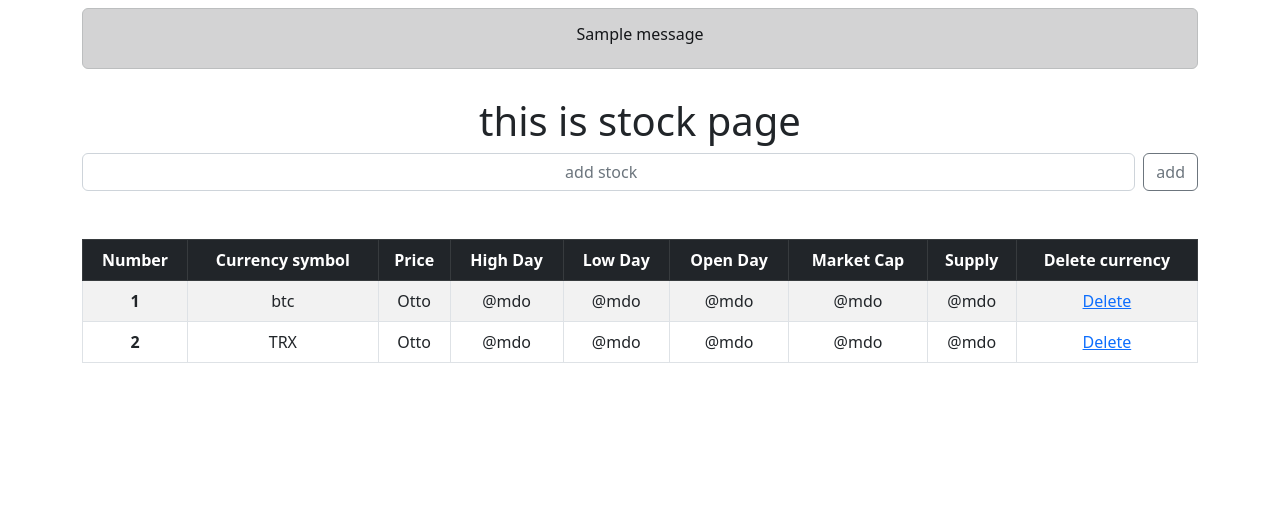
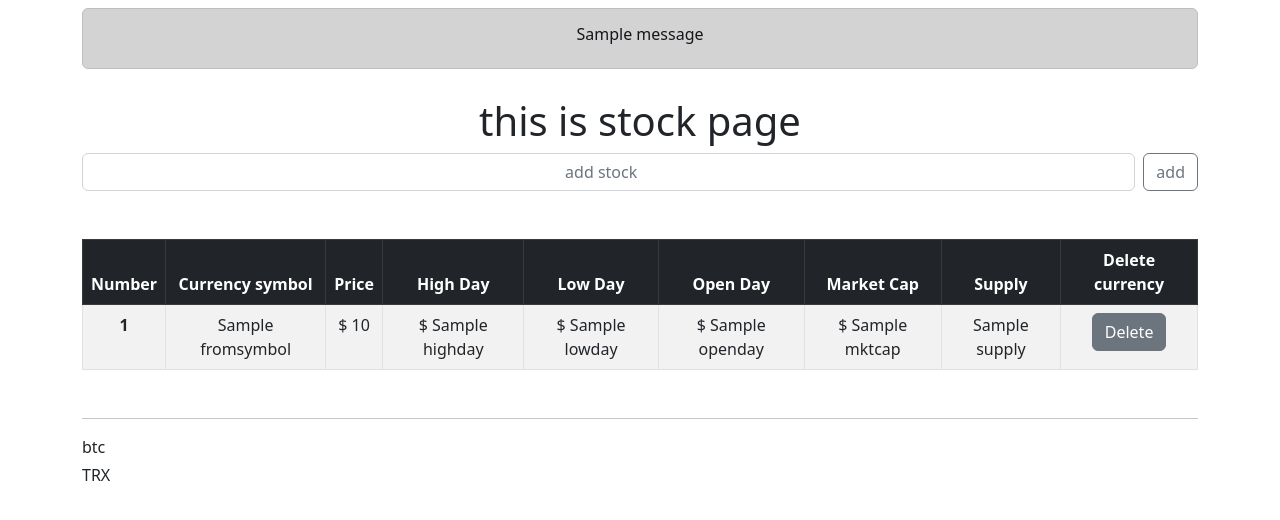
Before and after one commit to bahmanpnn/stock_prices_with_django, a Django app: template stock_prices_with_django/quotes/templates/stock_page.html in a window 1280 px wide. Shown: the part 56-576 px from the top of the page. Run offline with Django 4.2, Linux system fonts and the light colour scheme; data comes from the database, SQL or seed files in the repository; both versions use the stored data as it was after the commit; the template is opened without the code that fills it: values that come from a table or form of the project are taken from there, most other values are stand-ins (such as "Sample title", 1, 10 or a date in 2020); one stand-in notice (Sample message) is shown.

Commit message:
35-table completed and showing added currency in table(stock_page) done

```diff
--- a/stock_prices_with_django/quotes/templates/stock_page.html
+++ b/stock_prices_with_django/quotes/templates/stock_page.html
@@ -3,15 +3,6 @@
     <title>about page</title>
 {% endblock %}
 {% block content %}
-    {#    {% if messages %}#}
-    {#        {% for message in messages %}#}
-    {#            <div class="alert alert-dark text-center mt-2 mb-1 " role="alert">#}
-    {#                {{ message }}#}
-    {#                <button class="close" data-dismiss="alert"><small><sup>x</sup></small></button>#}
-    {#            </div>#}
-    {##}
-    {#        {% endfor %}#}
-    {#    {% endif %}#}
     <div class="text-center">
         <h1>this is stock page</h1>
         <form class="d-flex" role="search" action="{% url 'stock_page' %}" method="post"
@@ -24,6 +15,7 @@
         </form>
     </div>
     <div class="mb-5">
+        {% if stocks %}
             <table class="table table-striped table-hover table-bordered mt-5">
                 <thead class="table-dark">
                 <tr>
@@ -39,33 +31,46 @@
                 </tr>
                 </thead>
                 <tbody>
-            {% for stock in stocks %}
+                {% for stock_item in stock_items %}
                     <tr>
                         <th class="text-center" scope="row">{{ forloop.counter }}</th>
-                    <td class="text-center">{{ stock.name }}</td>
-                    <td class="text-center">Otto</td>
-                    <td class="text-center">@mdo</td>
-                    <td class="text-center">@mdo</td>
-                    <td class="text-center">@mdo</td>
-                    <td class="text-center">@mdo</td>
-                    <td class="text-center">@mdo</td>
+                        <td class="text-center">{{ stock_item.FROMSYMBOL }}</td>
+                        <td class="text-center">$ {{ stock_item.PRICE }}</td>
+                        <td class="text-center">$ {{ stock_item.HIGHDAY }}</td>
+                        <td class="text-center">$ {{ stock_item.LOWDAY }}</td>
+                        <td class="text-center">$ {{ stock_item.OPENDAY }}</td>
+                        <td class="text-center">$ {{ stock_item.MKTCAP }}</td>
+                        <td class="text-center">{{ stock_item.SUPPLY }}</td>
                         <td class="text-center">
-                        <a href="{% url 'delete_stock' stock_id=stock.id %}">
+                            <a href="{% url 'delete_stock' stock_symbol=stock_item.FROMSYMBOL %}"
+                               class="btn
+                            btn-secondary">
                                 <span aria-hidden="true">Delete</span>
-                        </a></td>
+                            </a>
+                        </td>
                     </tr>
                 {% endfor %}
                 </tbody>
             </table>
-        {#        <ul class="navbar-nav">#}
-        {#            {% for stock in stocks %}#}
-        {#                <li class="mb-1">#}
-        {#                    {{ stock|upper }}#}
-        {#                    <a href="{% url 'delete_stock' stock_id=stock.id %}">#}
-        {#                        <span aria-hidden="true">&times;</span>#}
-        {#                    </a>#}
-        {#                </li>#}
-        {#            {% endfor %}#}
-        {#        </ul>#}
+        {% else %}
+            <h2 class="text-center">there is no currency in database!! add one with search box</h2>
+        {% endif %}
     </div>
+    <hr>
+    <ul class="navbar-nav">
+        {% for stock in stocks %}
+            <li class="mb-1">
+                {{ stock }}
+            </li>
+        {% endfor %}
+    </ul>
 {% endblock %}
+
+{#    {% if messages %}#}
+{#        {% for message in messages %}#}
+{#            <div class="alert alert-dark text-center mt-2 mb-1 " role="alert">#}
+{#                {{ message }}#}
+{#                <button class="close" data-dismiss="alert"><small><sup>x</sup></small></button>#}
+{#            </div>#}
+{#        {% endfor %}#}
+{#    {% endif %}#}
--- a/stock_prices_with_django/quotes/urls.py
+++ b/stock_prices_with_django/quotes/urls.py
@@ -6,5 +6,5 @@ urlpatterns = [
     path('test', test, name='test'),
     path('about', about, name='about_page'),
     path('stock', stocks, name='stock_page'),
-    path('delete/<stock_id>', delete_stock, name='delete_stock'),
+    path('delete/<stock_symbol>', delete_stock, name='delete_stock'),
 ]
--- a/stock_prices_with_django/requirements.txt
+++ b/stock_prices_with_django/requirements.txt
@@ -1,4 +1,10 @@
 asgiref==3.6.0
+certifi==2022.12.7
+charset-normalizer==3.0.1
+cryptocompare==0.7.6
 Django==4.1.7
+idna==3.4
+requests==2.28.2
 sqlparse==0.4.3
 tzdata==2022.7
+urllib3==1.26.14
```
Also changed, not shown: stock_prices_with_django/quotes/views.py (+19 -4 lines), stock_prices_with_django/db.sqlite3. Lines whose indentation alone changed are shown as unchanged.
